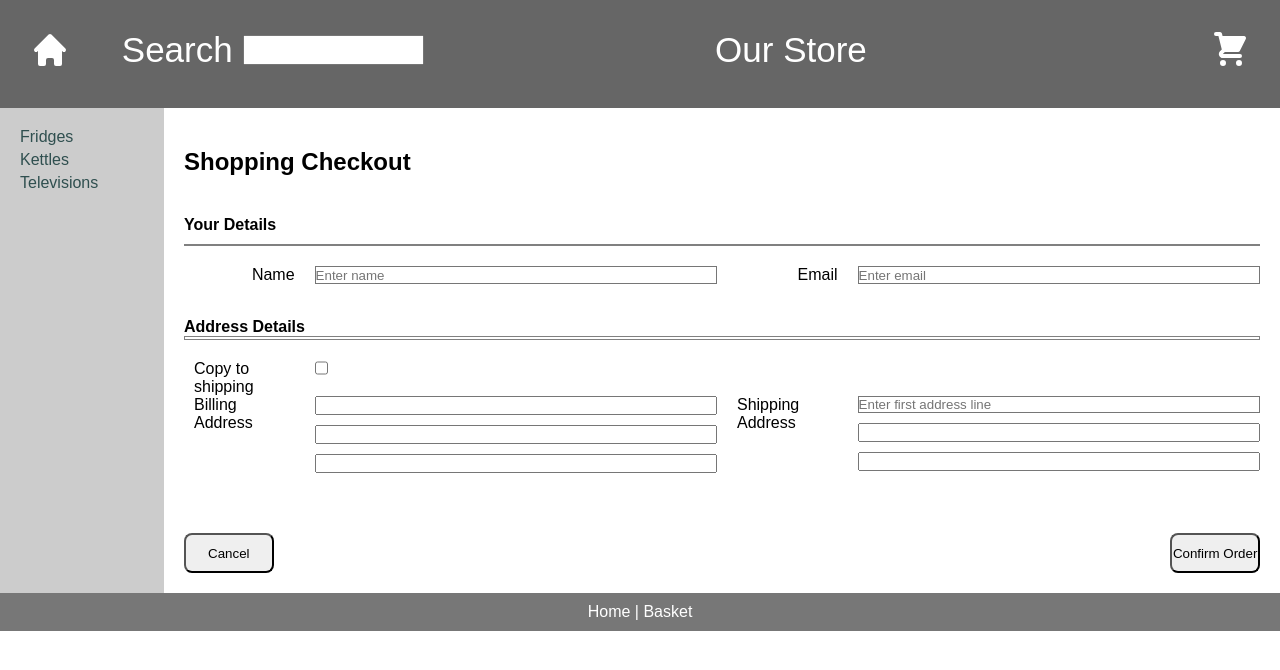
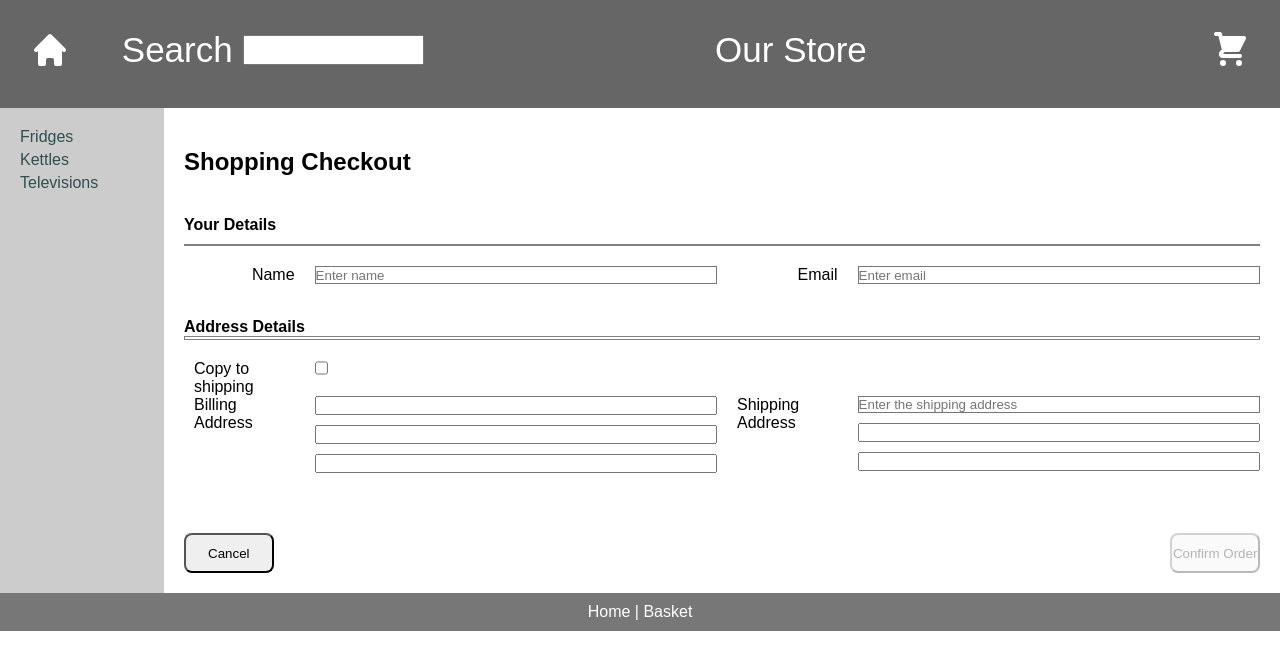
Before and after one commit to rikita0514/e-shop-prototype, a React (Create React App) app: page /checkout in a window 1280 px wide. Shown: the top 670 px of the page. Built offline with nearby package versions, Linux system fonts and the light colour scheme; data requests are answered from the project's data file.

Commit message:
confirm button edit

```diff
--- a/src/components/checkout.js
+++ b/src/components/checkout.js
@@ -12,6 +12,12 @@ const Checkout  = () => {
     });
   const navigate = useNavigate();
 
+  const errors ={
+    name: form.name.length === 0,
+    email: form.email.length ===0,
+    shippingAddress1: form.shippingAddress1.length ===0
+    };
+    const disabled = Object.keys(errors).some((x) => errors[x]);
 
   const handleChange = (ev) => {
     const { name, value } = ev.target;
@@ -25,6 +31,10 @@ const Checkout  = () => {
   };
 
   const handleSubmit = ev => {
+    if (disabled){
+        ev.preventDefault();
+        return;
+    }
     navigate('/orderconfirmation');
   }
 
@@ -50,7 +60,6 @@ const Checkout  = () => {
                         name="name"
                         onChange={handleChange}
                         placeholder="Enter name"
-                        required
                     />
                     <CheckoutFormLabel>Email</CheckoutFormLabel>
                     <CheckoutInput
@@ -58,7 +67,6 @@ const Checkout  = () => {
                         name="email"
                         onChange={handleChange}
                         placeholder="Enter email"
-                        required
                     />
                 </CheckoutTable>
 
@@ -86,7 +94,7 @@ const Checkout  = () => {
                             type="text"
                             name="shippingAddress1"
                             onChange={handleChange}
-                            placeholder="Enter first address line"
+                            placeholder="Enter the shipping address"
                         />
                         <input type="text" name="shippingAddress2" />
                         <input type="text" name="shippingCity" />
@@ -97,7 +105,7 @@ const Checkout  = () => {
                     Cancel
                 </CancelButton>
 
-                <CheckoutButton>
+                <CheckoutButton disabled={disabled}>
                     Confirm Order
                 </CheckoutButton>
             </CheckoutContainer>
@@ -138,7 +146,6 @@ const CheckoutTitle = styled.h2`
 
 const CheckoutAddress = styled.div`
     display: grid;
-
     grid-template-rows: 0.25fr 0.25fr 0.25fr 0.25fr;
     grid-template-columns: 1fr;
     grid-row-gap: 10px;
```
